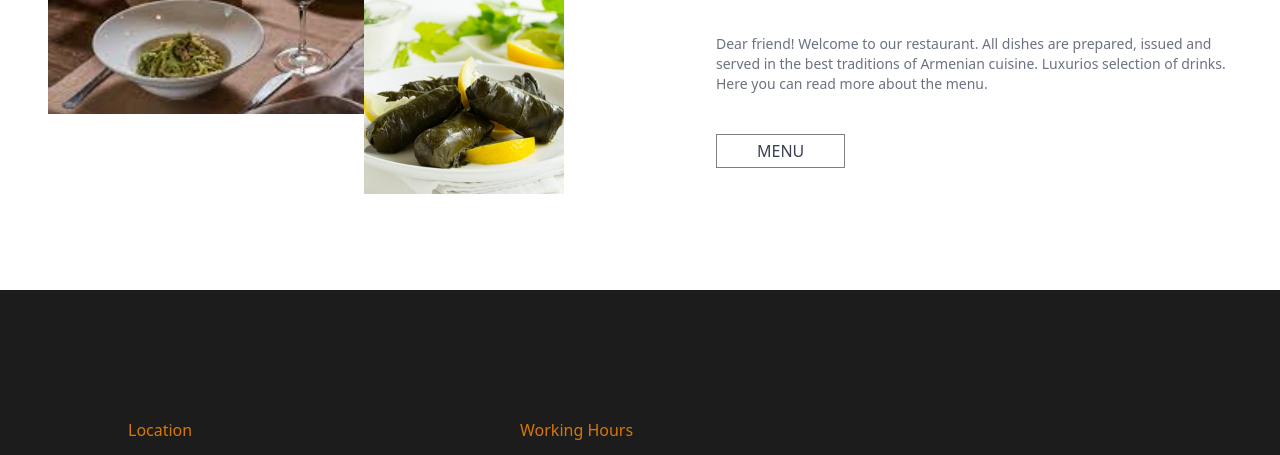
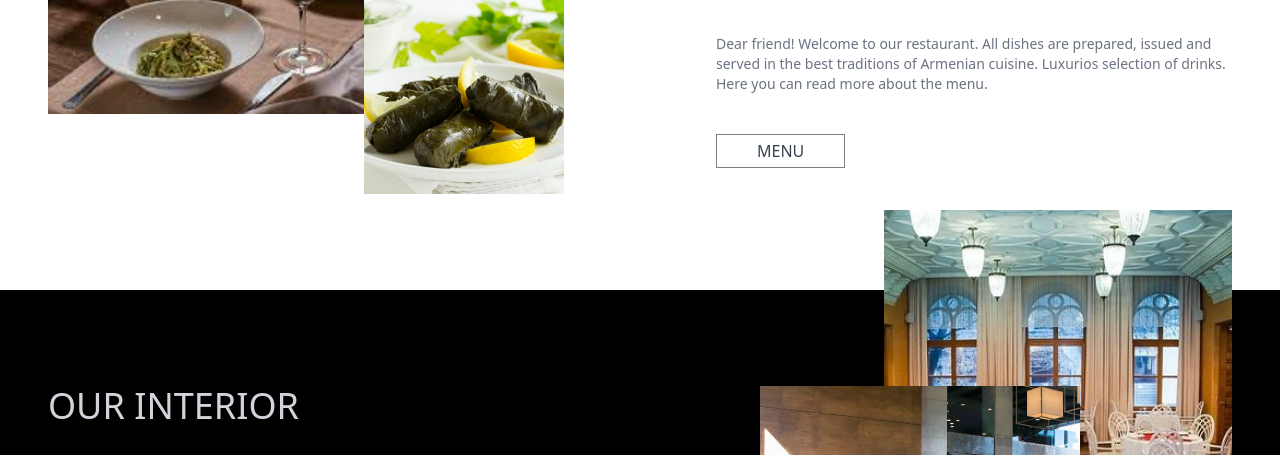
Before and after one commit to MkrtichSargsyan/Restaurant-Page, a website built with webpack: page dist/index.html in a window 1280 px wide. Shown: the part 974-1429 px from the top of the page. Built offline with nearby package versions, Linux system fonts and the light colour scheme.

Commit message:
create interior section

```diff
--- a/src/index.js
+++ b/src/index.js
@@ -5,9 +5,11 @@ import "./styles/custom_styles.css";
 import showcase from "./showcase/showcase.js";
 import menu_section from "./menu&interior/menu_section";
 import footer from "./footer/footer";
+import interior_section from "./menu&interior/interior_section";
 
 const content = document.getElementById("content");
 
 content.appendChild(showcase);
 content.appendChild(menu_section);
+content.appendChild(interior_section);
 content.appendChild(footer);
--- a/src/menu&interior/interior_section.js
+++ b/src/menu&interior/interior_section.js
@@ -0,0 +1,89 @@
+import i1 from "../images/i1.jpg";
+import i2 from "../images/i2.jpg";
+
+export default (() => {
+  const interior_section = document.createElement("section");
+  interior_section.classList.add(
+    "bg-black",
+    "w-full",
+    "flex",
+    "flex-col",
+    "md:flex-row",
+    "justify-between",
+    "p-12",
+    "pb-40",
+    'pt-24'
+  );
+
+  // left side
+
+  const interior_section_left_side = document.createElement("div");
+  interior_section_left_side.classList.add(
+    "flex-1",
+    "flex",
+    "flex-col",
+    "md:pr-28"
+  );
+
+  const interior_section_title = document.createElement("h2");
+  interior_section_title.classList.add("text-4xl", "text-gray-300", "mb-10");
+  interior_section_title.innerText = "OUR INTERIOR";
+
+  const interior_section_description = document.createElement("p");
+  interior_section_description.classList.add("text-sm", "text-gray-300", "mb-10",'flex','flex-col');
+
+  interior_section_description.innerHTML = `<span class='mb-2'>Our restaurant has 2 rooms - a large bright room with panoramic windows and a room in dark colors. Here you can gather a large company or have a date.</span>
+  <span>We sincerely hope that you will enjoy visiting our restaurant.</span>`;
+
+  const interior_section_button = document.createElement("button");
+  interior_section_button.classList.add(
+    "text-left",
+    "w-min",
+    "border",
+    "px-10",
+    "py-1",
+    "text-gray-300"
+  );
+  interior_section_button.innerText = "GALLERY";
+
+  interior_section_left_side.appendChild(interior_section_title);
+  interior_section_left_side.appendChild(interior_section_description);
+  interior_section_left_side.appendChild(interior_section_button);
+
+  // right side
+
+  const interior_section_right_side = document.createElement("div");
+  interior_section_right_side.classList.add("flex-1", "relative", "h-4/6");
+
+
+  const smallImage = document.createElement("div");
+  smallImage.classList.add(
+    "h-80",
+    "w-80",
+    "bg-no-repeat",
+    "bg-cover",
+    "bg-center",
+    'absolute',
+    'ml-16'
+  );
+  smallImage.style.backgroundImage = `url(${i1})`;
+
+  const bigImage = document.createElement("div");
+  bigImage.classList.add(
+    "interior_big_image",
+    "bg-center",
+    "bg-no-repeat",
+    "bg-cover",
+    '-top-44',
+    "right-0",
+    'absolute'
+  );
+  bigImage.style.backgroundImage = `url(${i2})`;
+
+  interior_section_right_side.appendChild(bigImage);
+  interior_section_right_side.appendChild(smallImage);
+
+  interior_section.appendChild(interior_section_left_side);
+  interior_section.appendChild(interior_section_right_side);
+  return interior_section;
+})();
--- a/src/styles/custom_styles.css
+++ b/src/styles/custom_styles.css
@@ -42,6 +42,11 @@ body {
   min-height:200px;
 }
 
+.interior_big_image{
+  min-height:400px;
+  width:65%;
+}
+
 .border{
   border:1px solid gray;
 }
```
Also changed, not shown: src/menu&interior/menu_section.js (+11 -10 lines).
